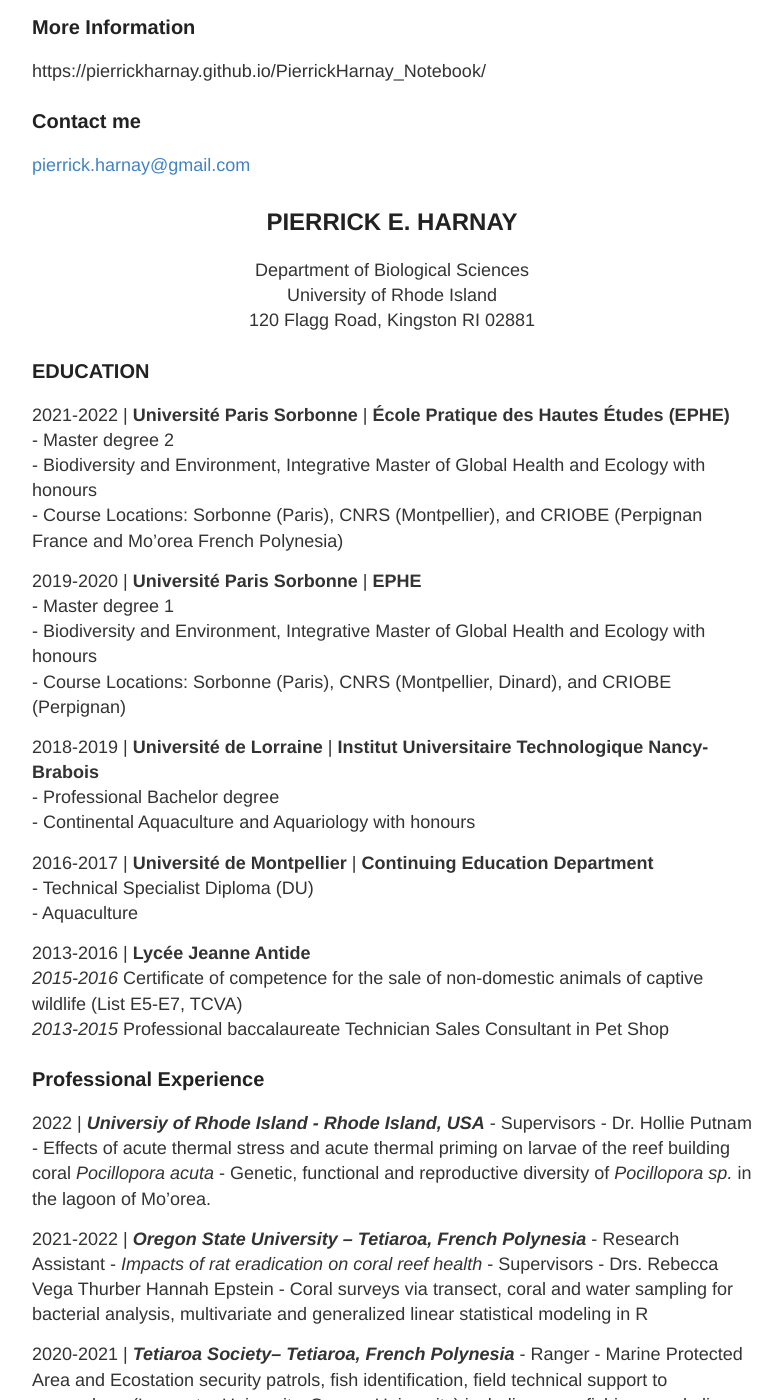
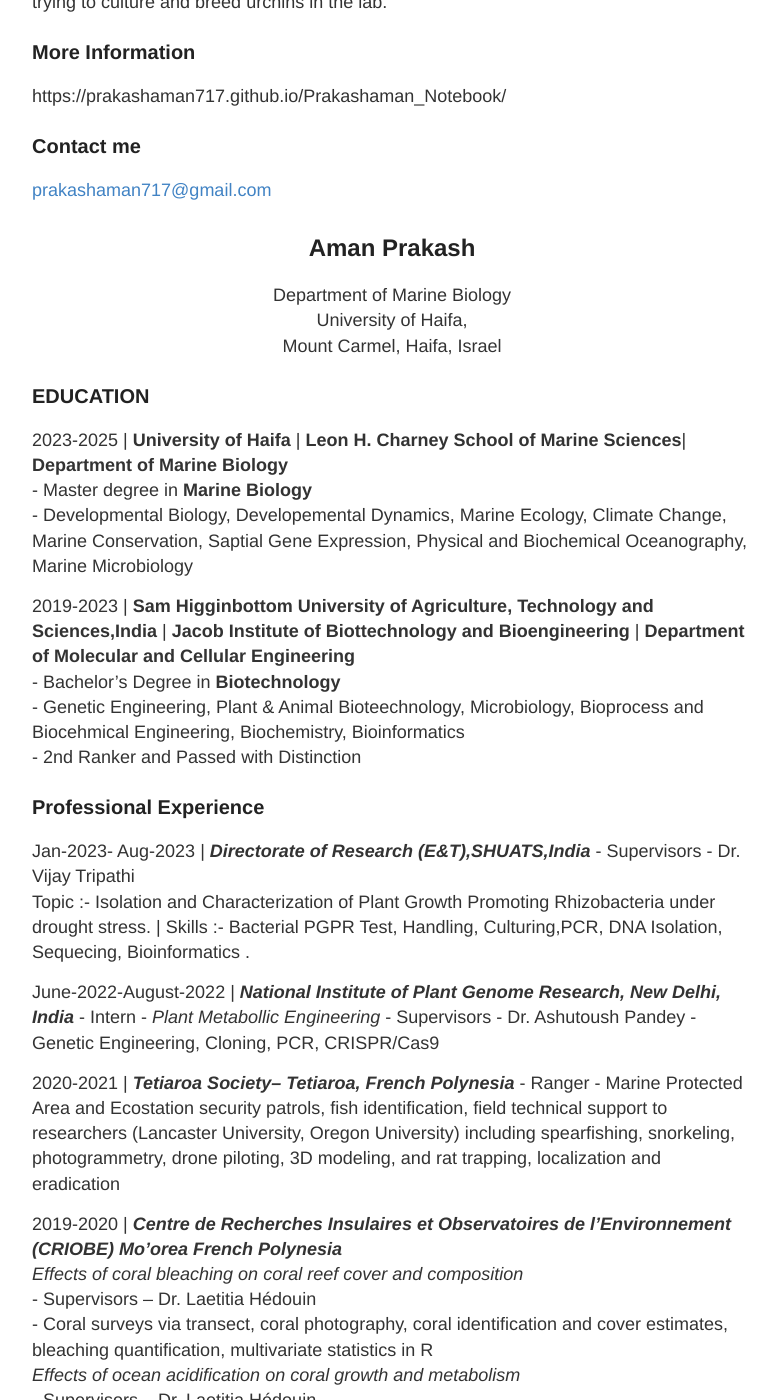
Before and after one commit to prakashaman717/Prakashaman_Notebook, a Jekyll site: the page built from Notebook_posts/about.md, in a window 1280 px wide and 1400 px high, scrolled down 363 px. Shown: the whole window, without its empty margins (248-1030 px from the left). Built offline with Jekyll 4.4.1, drawn with Linux system fonts in a browser that asks for light colours; some of the changed text lies outside the part shown.

Commit message:
CV Updates

```diff
--- a/Notebook_posts/about.md
+++ b/Notebook_posts/about.md
@@ -4,58 +4,47 @@ title: About
 permalink: /about/
 ---
 
-I am futur PhD student in marine ecology and physiology science in PutnamLAb. My project will be based on Genetic, functional and reproductive diversity of Pocillopora in the lagoon of Mo’orea.
+I am Masters student in marine biology department in the lab of Regulation of Embryonic Development supervised by Prof. Smadar Ben-Tabou de Leon. My project will be based on Genetic, functional and developmental dynaimcs of Sea Urchins *P.Lividus* and also trying to culture and breed urchins in the lab.
 
 
 ### More Information
 
-https://pierrickharnay.github.io/PierrickHarnay_Notebook/
+https://prakashaman717.github.io/Prakashaman_Notebook/
 
 ### Contact me
 
-[pierrick.harnay@gmail.com](mailto:Pierrick_harnay@uri.com)
+[prakashaman717@gmail.com](mailto:Pierrick_harnay@uri.com)
 
 
-## <center>PIERRICK E. HARNAY</center>
-<center>Department of Biological Sciences</center>
-<center>University of Rhode Island</center>
-<center>120 Flagg Road, Kingston RI 02881</center>
+## <center>Aman Prakash</center>
+<center>Department of Marine Biology</center>
+<center>University of Haifa, </center>
+<center>Mount Carmel, Haifa, Israel </center>
 
 
 ### EDUCATION
-2021-2022 | **Université Paris Sorbonne** | **École Pratique des Hautes Études (EPHE)**
-	- Master degree 2
-		- Biodiversity and Environment, Integrative Master of 		  Global Health and Ecology with honours
-		- Course Locations: Sorbonne (Paris), CNRS (Montpellier), and CRIOBE
-		  (Perpignan France and Mo’orea French Polynesia)
+2023-2025 | **University of Haifa** | **Leon H. Charney School of Marine Sciences**| **Department of Marine Biology**
+	- Master degree in **Marine Biology**
+		- Developmental Biology, Developemental Dynamics, 		Marine Ecology, Climate Change,    Marine Conservation, Saptial Gene Expression, Physical and Biochemical Oceanography, Marine Microbiology
 
-2019-2020 | **Université Paris Sorbonne** | **EPHE**
-	- Master degree 1
-		- Biodiversity and Environment, Integrative Master of Global Health 		  and Ecology with honours
-		- Course Locations: Sorbonne (Paris), CNRS (Montpellier, Dinard), 		  and CRIOBE (Perpignan)
 
-2018-2019 | **Université de Lorraine** | **Institut Universitaire Technologique Nancy- Brabois**
-	- Professional Bachelor degree
-		- Continental Aquaculture and Aquariology with honours
+2019-2023 | **Sam Higginbottom University of Agriculture, Technology and Sciences,India** | **Jacob Institute of Biottechnology and Bioengineering** | **Department of Molecular and Cellular Engineering**
+	- Bachelor's Degree in **Biotechnology**
+		- Genetic Engineering, Plant & Animal Bioteechnology, Microbiology, Bioprocess and Biocehmical Engineering, Biochemistry, Bioinformatics
+		- 2nd Ranker and Passed with Distinction
 
-2016-2017 | **Université de Montpellier** | **Continuing Education Department**
-	- Technical Specialist Diploma (DU)
-		- Aquaculture
 
-2013-2016 | **Lycée Jeanne Antide**
-*2015-2016* Certificate of competence for the sale of non-domestic animals of captive wildlife (List E5-E7, TCVA)
-*2013-2015* Professional baccalaureate Technician Sales Consultant in Pet Shop
 
 ### Professional Experience
-2022 | ***Universiy of Rhode Island - Rhode Island, USA***
-		- Supervisors - Dr. Hollie Putnam
-	- Effects of acute thermal stress and acute thermal priming on larvae of 	  the reef building coral *Pocillopora acuta*
-	- Genetic, functional and reproductive diversity of *Pocillopora sp.* in 	  the lagoon of Mo’orea.
+Jan-2023- Aug-2023 | ***Directorate of Research (E&T),SHUATS,India***
+		- Supervisors - Dr. Vijay Tripathi
+	Topic :-  Isolation and Characterization  of Plant Growth Promoting Rhizobacteria under drought stress. | Skills :- Bacterial PGPR Test, Handling, Culturing,PCR, DNA Isolation, Sequecing, Bioinformatics
+.
 
-2021-2022 | ***Oregon State University – Tetiaroa, French Polynesia***
-		- Research Assistant - *Impacts of rat eradication on coral reef health*
-		- Supervisors - Drs. Rebecca Vega Thurber Hannah Epstein
-	- Coral surveys via transect, coral and water sampling for bacterial 	  analysis, multivariate and generalized linear statistical modeling in 	  R
+June-2022-August-2022 | ***National Institute of Plant Genome Research, New Delhi, India***
+		- Intern - *Plant Metabollic Engineering*
+		- Supervisors - Dr. Ashutoush Pandey
+	-  	  Genetic Engineering, Cloning, PCR, CRISPR/Cas9
 
 2020-2021 | ***Tetiaroa Society– Tetiaroa, French Polynesia***
 		- Ranger
```
Also changed, not shown: 1 other file.
